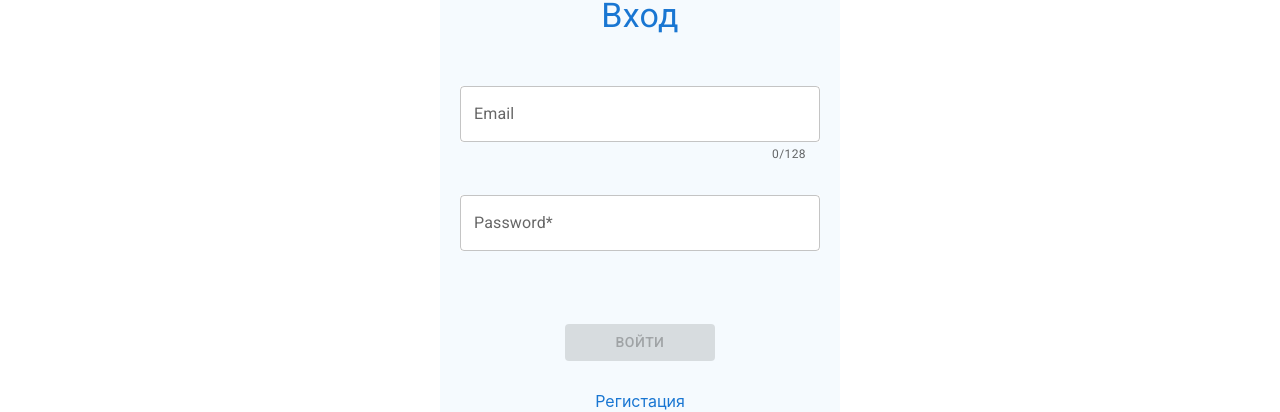
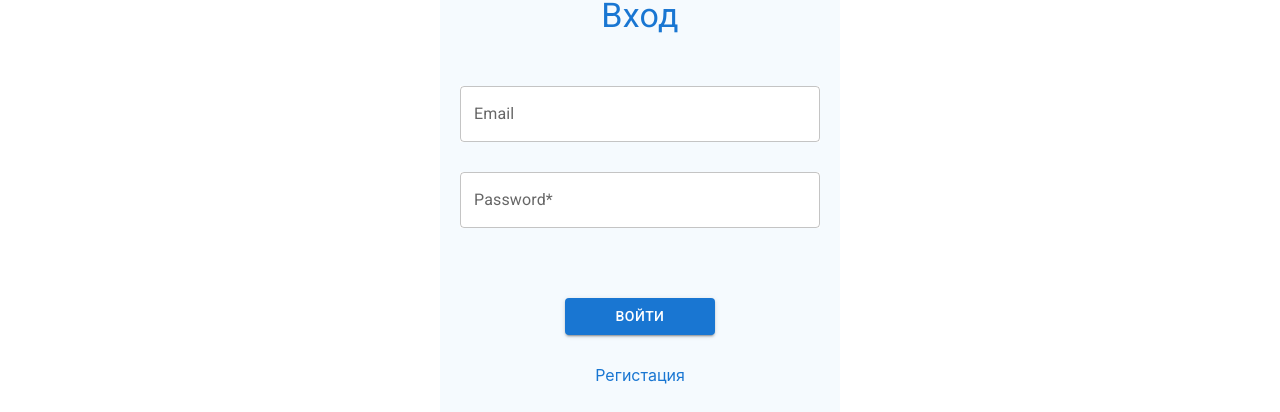
Before and after one commit to NightDreams11/blog, a React (Create React App) app: page /login in a window 1280 px wide. Shown: the part 232-644 px from the top of the page. Built offline with nearby package versions, Linux system fonts and the light colour scheme; no server answers.

Commit message:
partly changeg login_page, added react-hook-form + yup

```diff
--- a/package.json
+++ b/package.json
@@ -10,6 +10,7 @@
   "dependencies": {
     "@emotion/react": "^11.9.0",
     "@emotion/styled": "^11.8.1",
+    "@hookform/resolvers": "^2.8.8",
     "@material-ui/system": "^4.12.2",
     "@mui/icons-material": "^5.6.2",
     "@mui/material": "^5.6.3",
@@ -18,6 +19,7 @@
     "axios": "^0.27.2",
     "react": "^17.0.2",
     "react-dom": "^17.0.2",
+    "react-hook-form": "^7.30.0",
     "react-redux": "^7.2.5",
     "react-router": "^6.3.0",
     "react-router-dom": "^6.3.0",
@@ -25,7 +27,8 @@
     "redux": "^4.1.1",
     "redux-devtools-extension": "^2.13.9",
     "redux-thunk": "^2.4.1",
-    "styled-components": "^5.3.5"
+    "styled-components": "^5.3.5",
+    "yup": "^0.32.11"
   },
   "devDependencies": {
     "eslint": "^7.32.0",
--- a/src/pages/LoginPage/LoginPage.jsx
+++ b/src/pages/LoginPage/LoginPage.jsx
@@ -1,11 +1,14 @@
 import { HelperTexts } from 'components/auth/HelperText/HelperTexts'
 import { useEffect, useState } from 'react'
+import { useForm } from 'react-hook-form'
 import { useDispatch, useSelector } from 'react-redux'
 import { Navigate } from 'react-router'
 import { loginUser, setTokenAC } from 'store/auth'
 import { toggleSnackAC } from 'store/messages'
+import * as yup from 'yup'
+import { yupResolver } from '@hookform/resolvers/yup'
 
-import { emailValidator, passwordValidator } from './regex'
+import { passwordValidator } from './regex'
 import {
   BoxContainer,
   ContainerWrapper,
@@ -25,10 +28,8 @@ export const LoginPage = () => {
   const dispatch = useDispatch()
   const token = useSelector((state) => state.auth.token)
 
-  const [email, setEmail] = useState('')
   const [password, setPassword] = useState('')
 
-  const [isDirtyEmail, setIsDirtyEmail] = useState(false)
   const [isPasswordDirty, setIsPasswordDirty] = useState(false)
 
   useEffect(() => {
@@ -40,11 +41,27 @@ export const LoginPage = () => {
     window.localStorage.setItem('token', JSON.stringify(token))
   }, [token])
 
-  const handleSubmit = (data) => {
-    data.preventDefault()
-    const formData = new FormData(data.target)
-    const payload = Object.fromEntries(formData.entries())
-    dispatch(loginUser(payload))
+  const validationSchema = yup.object().shape({
+    email: yup
+      .string()
+      .required('Field is required')
+      .email('Please use numbers and latin characters. Format х@х.хх')
+      .max(128, 'Email is too long'),
+  })
+
+  const {
+    register,
+    handleSubmit,
+    formState: { errors },
+    getFieldState,
+  } = useForm({
+    resolver: yupResolver(validationSchema),
+    // Определяет момент, когда будет проверяться валидация. По умолчанию onSubmit
+    mode: 'onBlur',
+  })
+
+  const onSubmit = (data) => {
+    dispatch(loginUser(data))
   }
 
   if (token) {
@@ -55,39 +72,31 @@ export const LoginPage = () => {
     <Wrapper>
       <ContainerWrapper>
         <BoxContainer>
-          <Form onSubmit={handleSubmit}>
+          <Form onSubmit={handleSubmit(onSubmit)}>
             <Title variant="h4">Вход</Title>
             <Email
               sx={{ ...stylesForTextField }}
               placeholder="Enter your email"
               label="Email"
-              name="email"
               autoComplete="off"
-              /*eslint-disable */
-              inputProps={{ maxLength: 128 }}
               InputProps={{
                 endAdornment:
-                  isDirtyEmail &&
-                  (emailValidator(email) ? (
+                  getFieldState('email').isTouched &&
+                  (errors.email ? (
                     <Failed color="error" sx={{ ...stylesForTextField.icon }} />
                   ) : (
                     <Passed color="success" sx={{ ...stylesForTextField.icon }} />
                   )),
               }}
-              onChange={(e) => {
-                setEmail(e.target.value)
-              }}
-              onBlur={() => setIsDirtyEmail(true)}
-              error={isDirtyEmail ? !!emailValidator(email) : false}
+              {...register('email', {
+                maxLength: {
+                  value: 128,
+                },
+              })}
+              // Преобразование undefined => false, потому ошибки изначально нет
+              error={!!errors.email}
               FormHelperTextProps={{ style: stylesForTextField.helperText }}
-              helperText={
-                <HelperTexts
-                  error={!!emailValidator(email)}
-                  errorMessage={emailValidator(email)}
-                  counter={`${email.length}/${128}`}
-                  isDirty={isDirtyEmail}
-                />
-              }
+              helperText={errors?.email?.message}
             />
             <Password
               sx={{ ...stylesForTextField }}
@@ -122,7 +131,7 @@ export const LoginPage = () => {
             <EnterButton
               variant="contained"
               type="submit"
-              disabled={!!emailValidator(email) || !!passwordValidator(password)}
+              // disabled={!!emailValidator(email) || !!passwordValidator(password)}
               onClick={() => dispatch(toggleSnackAC(true))}
             >
               Войти
--- a/src/pages/LoginPage/styled.js
+++ b/src/pages/LoginPage/styled.js
@@ -83,7 +83,7 @@ export const EnterButton = styled(
   Button,
   {}
 )({
-  marginTop: 50,
+  marginTop: 70,
   width: 150,
 })
 
@@ -127,8 +127,8 @@ export const stylesForTextField = {
     ml: 1,
   },
   helperText: {
-    display: 'flex',
-    justifyContent: 'space-between',
+    position: 'absolute',
+    bottom: -22,
     height: 20,
   },
 }
```
Also changed, not shown: 2 other files (tests, documents, lock files or other folders).
